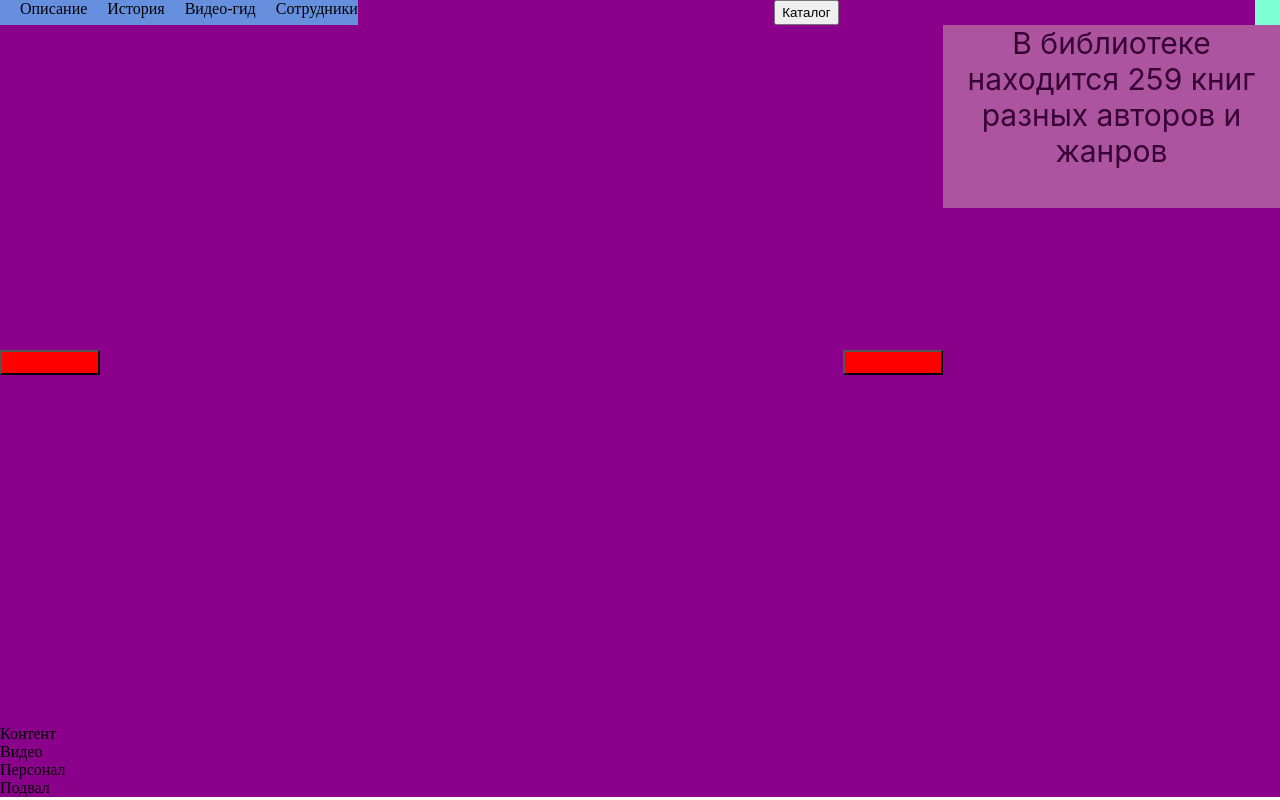
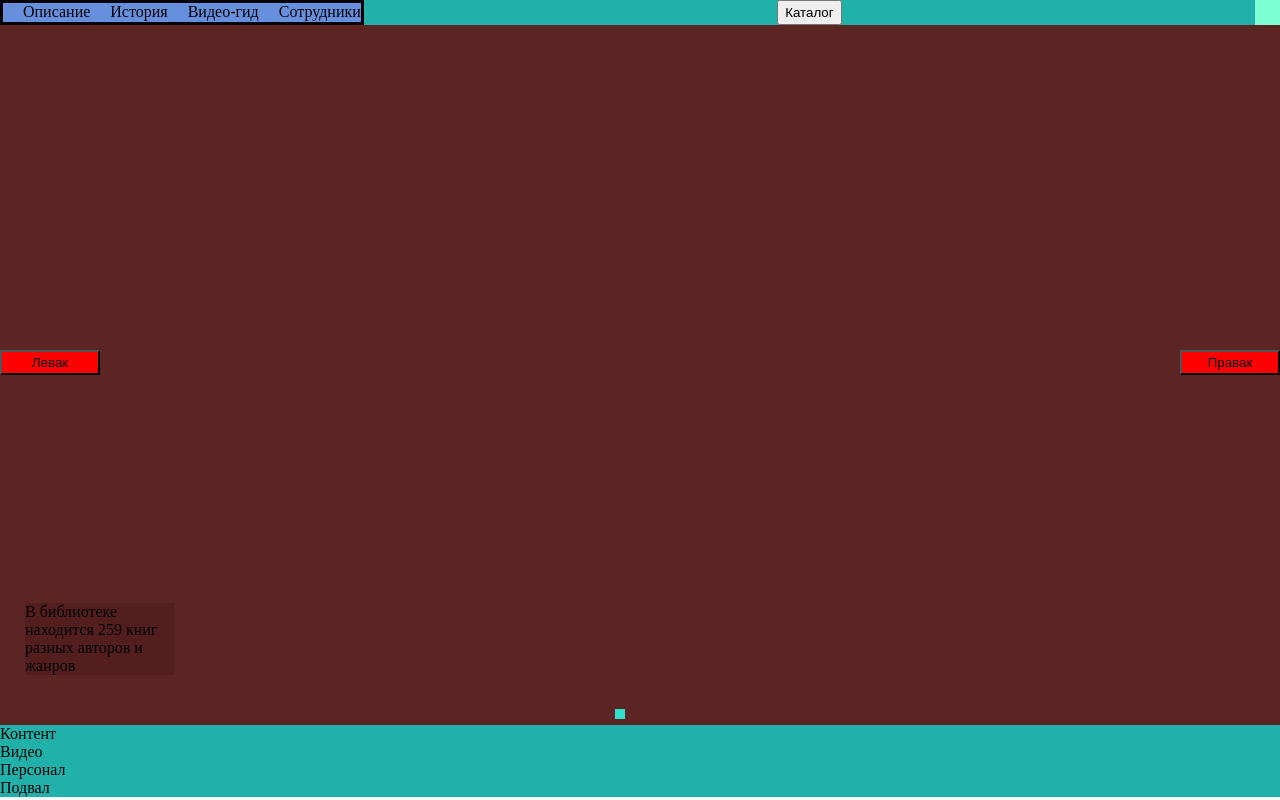
Before and after one commit to Basenga01/llibrary, a React (Create React App) app: page / in a window 1280 px wide. Built offline with nearby package versions, Linux system fonts and the light colour scheme.

Commit message:
наброски Slider.js, не понимание почему блоки не хотят двигаться

```diff
--- a/package.json
+++ b/package.json
@@ -34,5 +34,8 @@
       "last 1 firefox version",
       "last 1 safari version"
     ]
+  },
+  "devDependencies": {
+    "classnames": "^2.3.2"
   }
 }
--- a/src/index.js
+++ b/src/index.js
@@ -6,9 +6,8 @@ import reportWebVitals from './reportWebVitals';
 
 const root = ReactDOM.createRoot(document.getElementById('root'));
 root.render(
-  <React.StrictMode>
+
     <App/>
-  </React.StrictMode>
 );
 
 // If you want to start measuring performance in your app, pass a function
--- a/src/page-conponents/Header/header.module.css
+++ b/src/page-conponents/Header/header.module.css
@@ -8,6 +8,7 @@
     flex-direction: row;
     text-indent: 20px;
     background-color: rgba(102, 143, 222, 1);
+    border: 3px solid black;
 }
 .Logo{
     width: 25px;
--- a/src/page-conponents/Slider/Slider.js
+++ b/src/page-conponents/Slider/Slider.js
@@ -1,14 +1,35 @@
 import styles from "./slider.module.css"
+import cn from "classnames";
+import {SliderBody} from "./components/SliderBody";
+import {useState} from "react";
+
 export const Slider =()=> {
-    return <div className={styles.Navigation}>
-        <div className={styles.Button}>
-            <button className={styles.Strelka1}></button>
-            <button className={styles.Strelka2}></button>
+    const [count, setCount]=useState(0)
+    console.log(count)
+
+    const clickRight=()=> {
+        if (count === 2){
+            setCount(0)
+        }
+        else{
+            setCount(prevState => prevState+1)
+        }
+    }
+    const clickLeft=()=> {
+        if (count === 0){
+            setCount(2)
+        }
+        else{
+            setCount(prevState => prevState-1)
+        }
+    }
+
+    return <div className={styles.Slider}>
+        <SliderBody props={{count}}/>
+        <div className={styles.ButtonContainer}>
+            <button onClick={clickLeft}  className={cn(styles.button, styles.buttonLeft)}>Левак</button>
+            <button onClick={clickRight} className={cn(styles.button, styles.buttonRight)}>Правак</button>
         </div>
-        <div className={styles.Txt_cont}>
-            <div className={styles.Txt}>
-                В библиотеке находится 259 книг разных авторов и жанров
-            </div>
-        </div>
+
     </div>
 }
--- /dev/null
+++ b/src/page-conponents/Slider/components/SliderBody.js
@@ -0,0 +1,28 @@
+import styles from "./SliderBody.module.css"
+import cn from "classnames";
+const text1="В библиотеке находится 259 книг разных авторов и жанров"
+const text2="В библиотеке находится 259 книг разных авторов и жанров"
+const text3="В библиотеке находится 259 книг разных авторов и жанров"
+
+export const SliderBody = ({props}) => {
+    const text=[text1, text2, text3]
+    const {count} = props
+    console.log(count, props)
+    return(
+
+        <div className={cn(styles.SliderBody, {
+                [styles.Slider1]:count===0,
+                [styles.Slider2]:count===1,
+                [styles.Slider3]:count===2
+        }
+        )}>
+            <div className={styles.text}>
+                {text[count]}
+            </div>
+
+            <div className={styles.starContainer}>
+                {text.map((el, idx)=><div key={idx} className={cn(styles.star, {[styles.active]:idx===count})}></div>)}
+            </div>
+        </div>
+    )
+}
--- /dev/null
+++ b/src/page-conponents/Slider/components/SliderBody.module.css
@@ -0,0 +1,42 @@
+.SliderBody{
+    display: flex;
+    height: 700px;
+    background-color: deepskyblue;
+    align-content: flex-end;
+    justify-content: center;
+    flex-wrap: wrap;
+}
+
+.Slider1{
+    background-color: #5d2424;
+}
+
+.Slider2{
+    background-color: #2c702c;
+}
+
+.Slider3{
+    background-color: #2c2c6e;
+}
+.starContainer{
+    display: flex;
+    flex-direction: row;
+    position: relative;
+    padding-bottom: 1px;
+
+}
+.star{
+    width: 10px;
+    height: 10px;
+    margin: 5px;
+}
+.active{
+    background-color: #2fe1cc;
+}
+.text{
+    position: absolute;
+    width: 150px;
+    bottom: 50px;
+    left: 25px;
+    background-color: rgba(63, 19, 19, 0.3);
+}
--- a/src/page-conponents/Slider/slider.module.css
+++ b/src/page-conponents/Slider/slider.module.css
@@ -1,45 +1,25 @@
-.Navigation{
-    display: flex;
+.Slider{
+    position: relative;
     width: 100%;
     height: 700px;
+    background-color: #5fcdcd;
 }
-.Button{
+.ButtonContainer{
+    position: absolute;
+    top: 325px;
     display: flex;
     justify-content: space-between;
-    margin-top: 325px;
     width: 100%;
 }
-.Strelka1{
+.button{
     width: 100px;
     height: 25px;
     background-color: red;
 }
-.Strelka2{
-    width: 100px;
-    height: 25px;
-    background-color: red;
+
+.buttonLeft{
+
 }
-.Txt_cont{
-    display: flex;
-    justify-content: left;
-    width: 337px;
-    height: 183px;
+.buttonRight{
 
-    background-color: rgba(209, 177, 177, 0.8);
-    opacity: 60%;
 }
-.Txt{
-    display: flex;
-    width: 348px;
-    height: 183px;
-    left: 177px;
-    top: 427px;
-    text-align: center;
-
-    font-family: 'Inter';
-    font-style: normal;
-    font-weight: 400;
-    font-size: 30px;
-    line-height: 36px;
-    display: flex;
-}
--- a/src/page/main/index.module.css
+++ b/src/page/main/index.module.css
@@ -1,3 +1,5 @@
 .Main{
-    background-color: darkmagenta;
+    max-width: 1620px;
+    background-color: lightseagreen;
+    margin: auto;
 }
```
Also changed, not shown: 1 other file (tests, documents, lock files or other folders).
